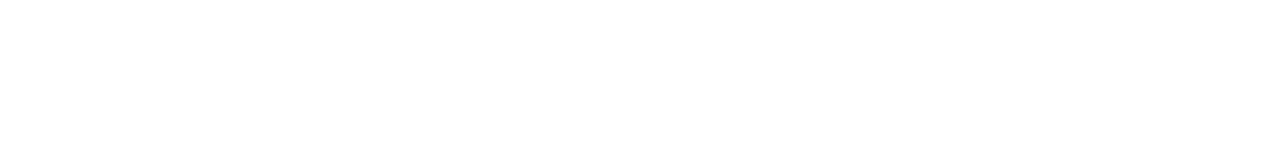
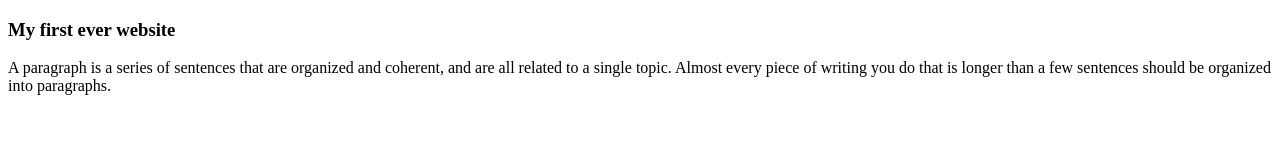
Before and after one commit to Robi055/my-github, a plain HTML site: page index.html in a window 1280 px wide. Drawn offline with Linux system fonts and the light colour scheme.

Commit message:
added my first blog

```diff
--- a/index.html
+++ b/index.html
@@ -6,6 +6,12 @@
     <title>My first github repo</title>
 </head>
 <body>
+    <dive>
+        <h3>
+            My first ever website
+        </h3>
+        <p>A paragraph is a series of sentences that are organized and coherent, and are all related to a single topic. Almost every piece of writing you do that is longer than a few sentences should be organized into paragraphs.</p>
+    </dive>
 
 </body>
 </html>
--- /dev/null
+++ b/style/blog.css
@@ -0,0 +1,3 @@
+div{
+    background-color: tomato;
+}
```
